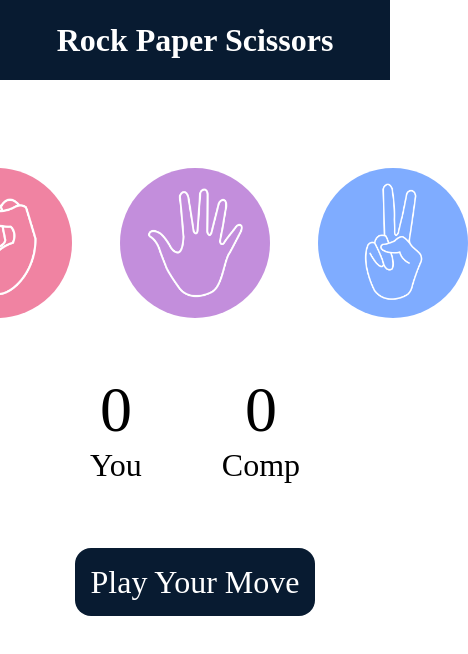
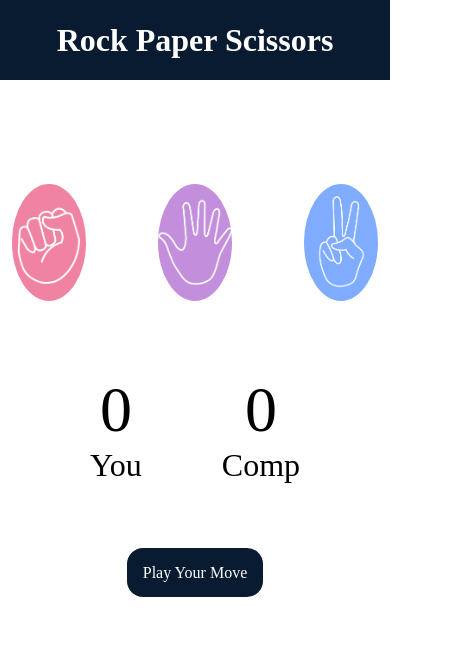
Before and after one commit to Subhashis012/Stone-Paper-Scissor, a plain HTML site: page index.html in a window 390 px wide. Shown: the whole page, 468 px wide, since content can reach past the window. Drawn offline with Linux system fonts and the light colour scheme.

Commit message:
Phone Screen Added

```diff
--- a/style.css
+++ b/style.css
@@ -66,3 +66,13 @@ img{
  padding: 1rem;
  border-radius: 1rem;
 }
+
+@media (max-width: 425px){
+  img {
+    height: 117px;
+    width: 74px;
+  }
+  #msg {
+    font-size: 1rem;
+  }
+}
```
